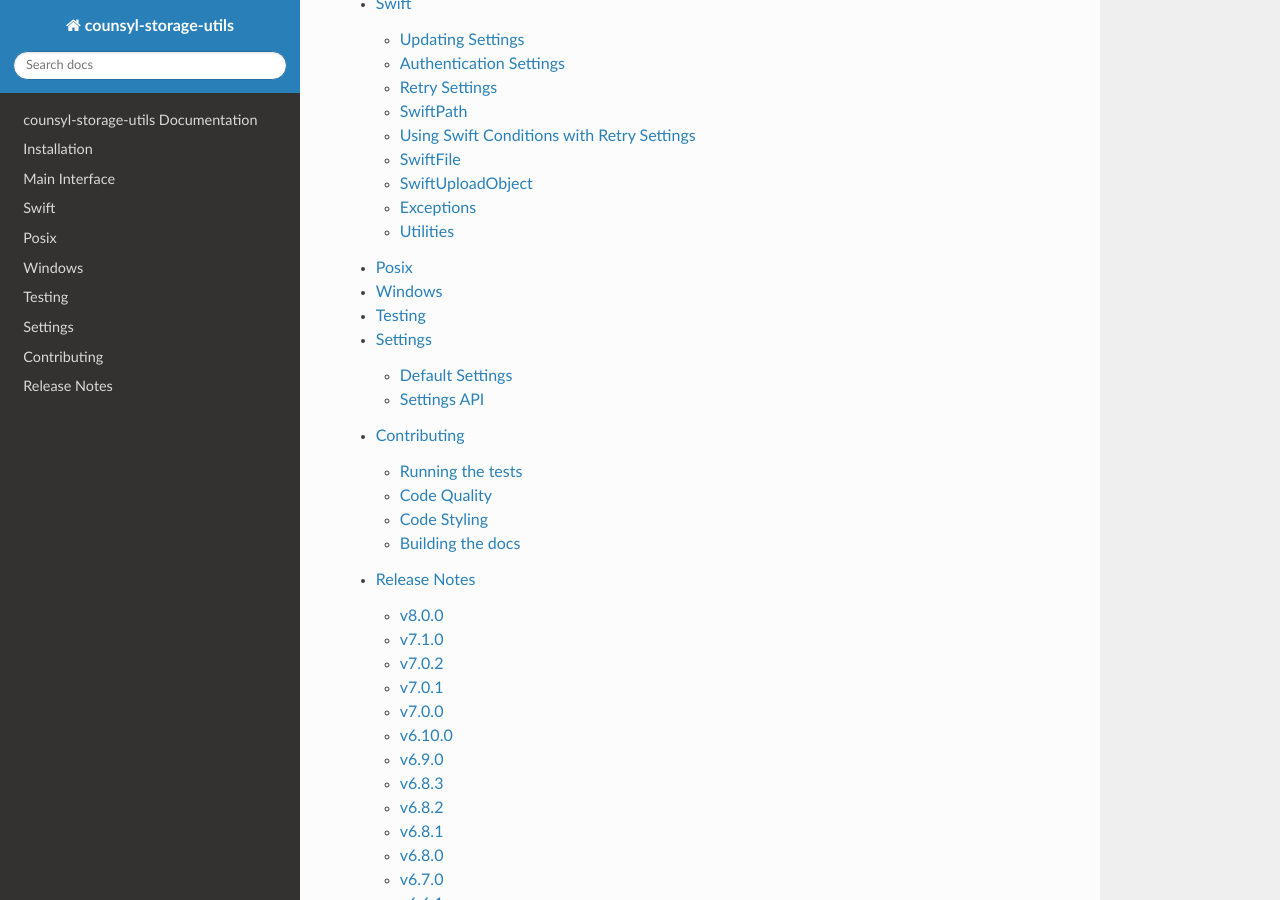
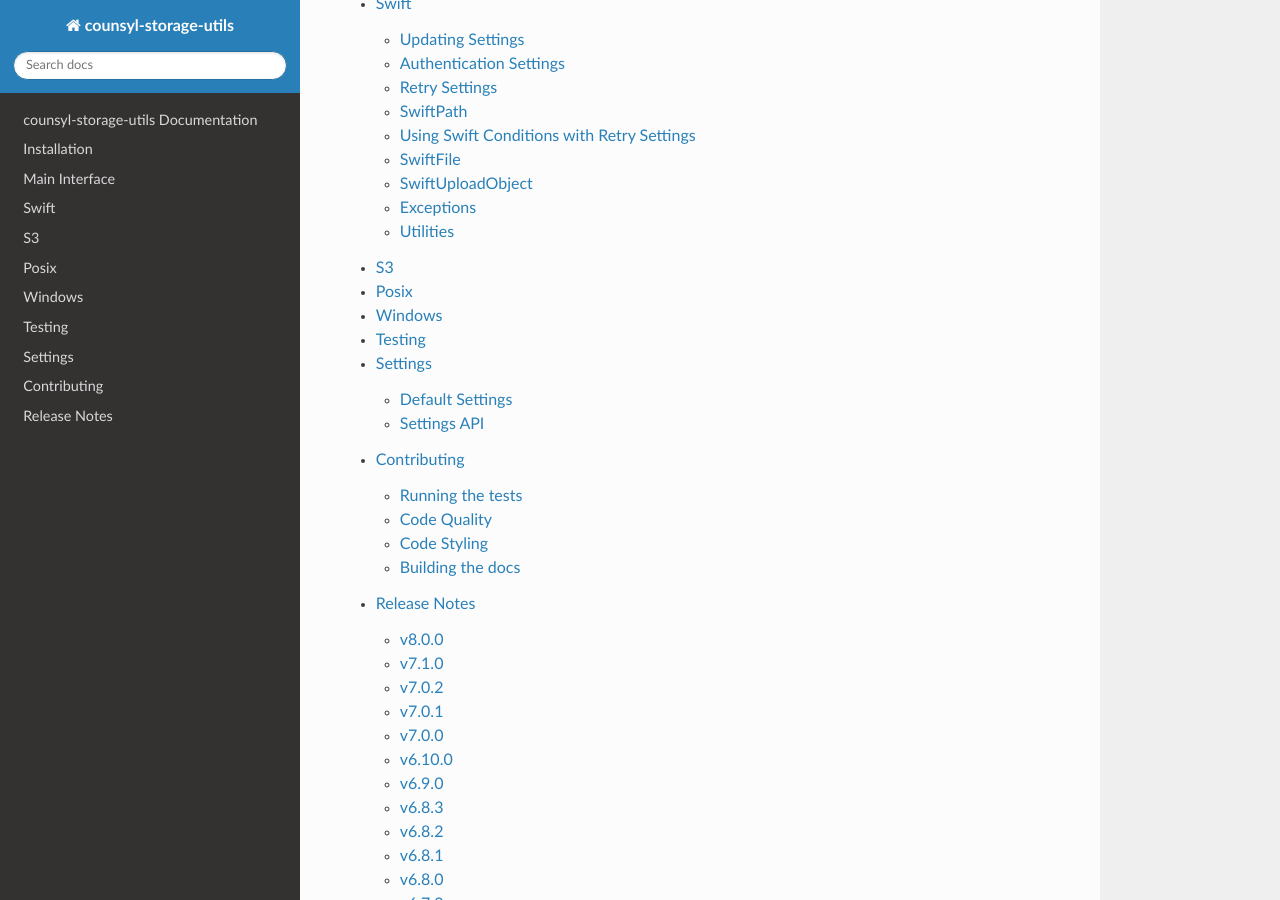
Before and after one commit to counsyl/stor, a Sphinx documentation site: the page built from docs/toc.rst, in a window 1280 px wide and 900 px high, scrolled down 456 px. Built offline with Sphinx 7.4.7 and the Read the Docs theme 2.0.0, drawn with Linux system fonts in a browser that asks for light colours; the version number could not be read and is left out.

Commit message:
update docs with s3

```diff
--- /dev/null
+++ b/docs/s3.rst
@@ -0,0 +1,5 @@
+S3
+==
+
+.. automodule:: storage_utils.experimental.s3
+    :members:
--- a/docs/toc.rst
+++ b/docs/toc.rst
@@ -8,6 +8,7 @@ Table of Contents
    installation
    main_interface
    swift
+   s3
    posix
    windows
    testing
```
Also changed, not shown: 1 other file.
